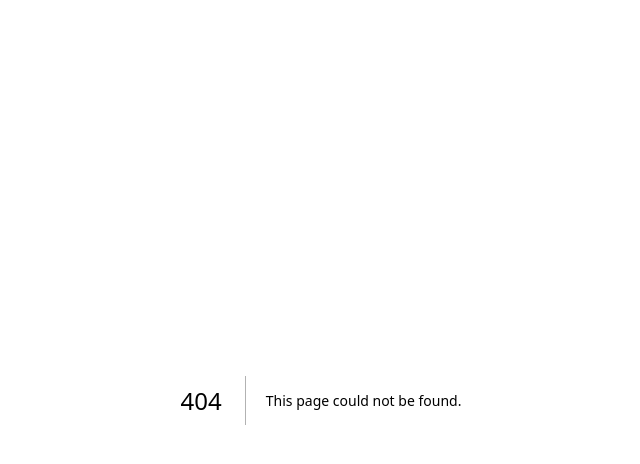
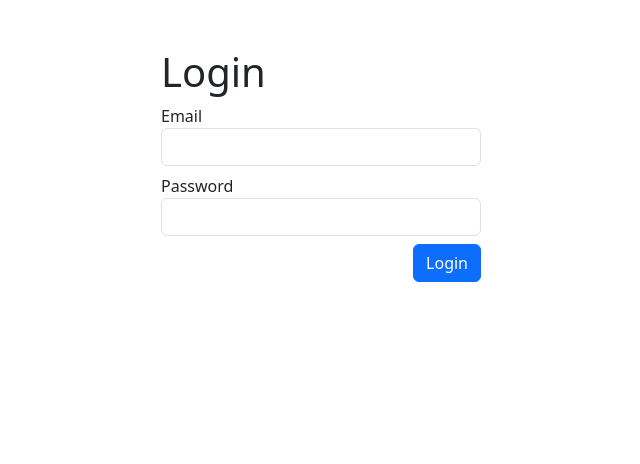
Before and after one commit to Kashoid23/microservices-tickets-store, a Next.js app in the folder client/: page /auth/login in a window 1280 px wide. Before the commit this address had no page. Shown: the top 464 px of the page, without its empty margins (319-959 px from the left). Built offline with nearby package versions, Linux system fonts and the light colour scheme.

Commit message:
Create Login page with shared Form component

```diff
--- /dev/null
+++ b/client/app/auth/login/page.js
@@ -0,0 +1,5 @@
+import Login from "../../src/components/LoginForm";
+
+export default function Page() {
+    return <Login />
+}
--- a/client/app/auth/signup/page.js
+++ b/client/app/auth/signup/page.js
@@ -1,4 +1,4 @@
-import SignUpForm from "./SignUpForm";
+import SignUpForm from "../../src/components/SignUpForm";
 
 export default function Page() {
     return <SignUpForm />
--- /dev/null
+++ b/client/app/src/components/Form.js
@@ -0,0 +1,19 @@
+'use client'
+
+export default function Form({ title, errors, email, setEmail, password, setPassword, handleSubmit }) {
+    return <form className="mt-5 w-25 mx-auto">
+        <h1>{title}</h1>
+        <div className="mb-2">
+            <label htmlFor="email">Email</label>
+            <input type="email" className="form-control" id="email" value={email} onChange={(e) => setEmail(e.target.value)} />
+        </div>
+        <div className="mb-2">
+            <label htmlFor="password">Password</label>
+            <input type="password" className="form-control" id="password" value={password} onChange={(e) => setPassword(e.target.value)} />
+        </div>
+        {errors}
+        <div className="float-end">
+            <button type="submit" onClick={handleSubmit} className="btn btn-primary">{title}</button>
+        </div>
+    </form>
+};
--- /dev/null
+++ b/client/app/src/components/LoginForm.js
@@ -0,0 +1,40 @@
+'use client'
+
+import { useState } from 'react'
+import { useRouter } from 'next/navigation';
+
+import Form from './Form';
+import { useRequest } from '../hooks/use-request';
+
+export default function Login() {
+    const [email, setEmail] = useState("");
+    const [password, setPassword] = useState("");
+    const router = useRouter();
+    const { doRequest, errors } = useRequest({
+        url: '/v1/login',
+        method: 'post',
+        body: {
+            email,
+            password
+        },
+        onSuccess: () => {
+            router.push("/");
+        }
+    });
+
+    const handleSubmit = (e) => {
+        e.preventDefault();
+
+        doRequest();
+    };
+
+    return <Form
+        title="Login"
+        errors={errors}
+        email={email}
+        setEmail={setEmail}
+        password={password}
+        setPassword={setPassword}
+        handleSubmit={handleSubmit}
+    />
+};
```
Also changed, not shown: client/app/auth/signup/SignUpForm.js (deleted, +0 -45 lines), client/app/src/components/SignUpForm.js (added, +40 -0 lines), 1 other file (tests, documents, lock files or other folders).
